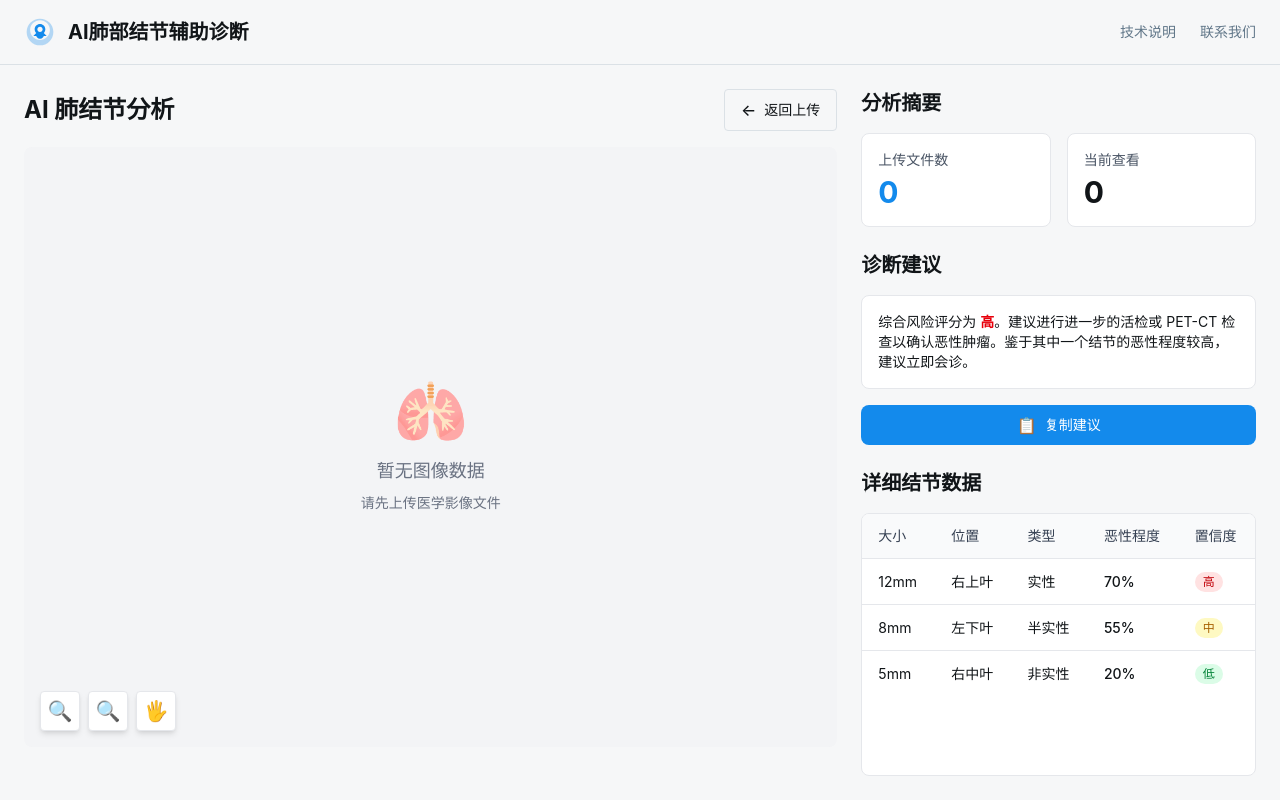
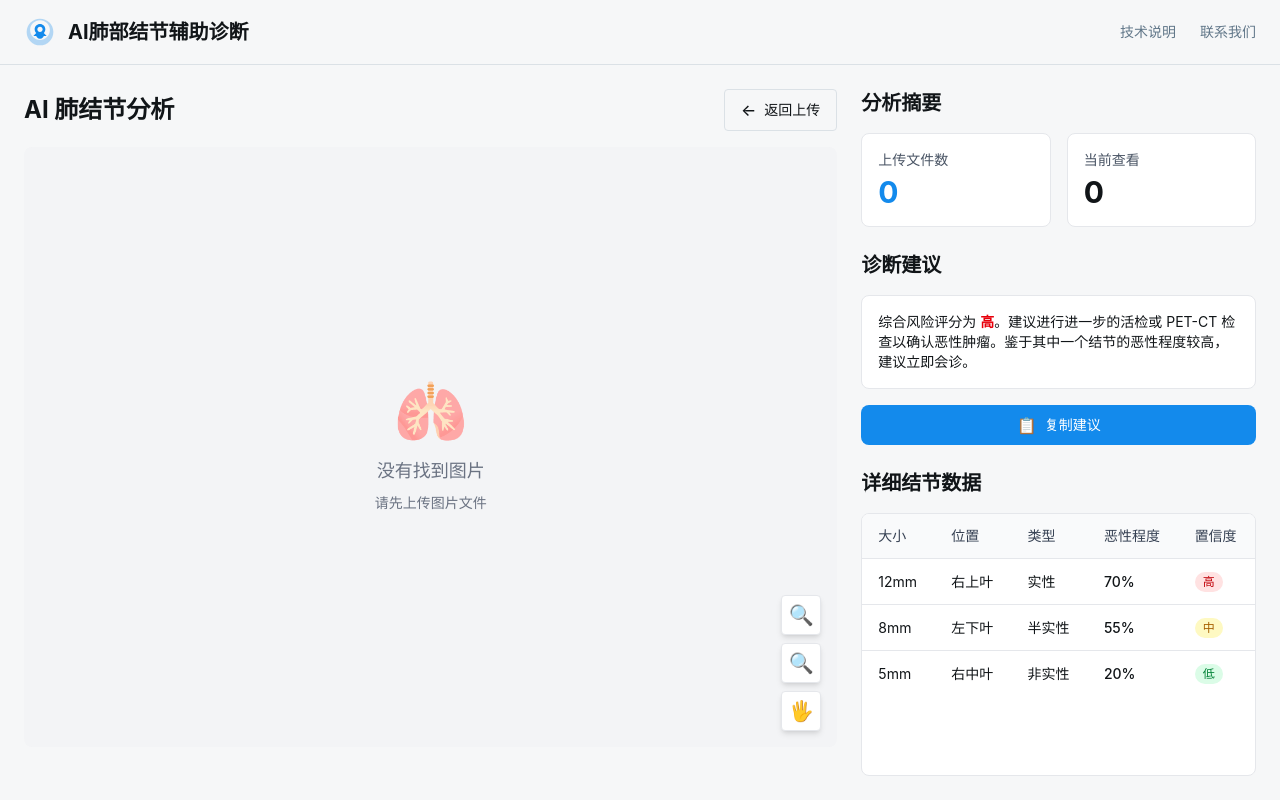
Before and after one commit to yush-ai/lung-dx-ai, a Next.js app in the folder lung-dx-ai/: page /detail in a window 1280 px wide. Built offline with nearby package versions, Linux system fonts and the light colour scheme.

Commit message:
Fix JSX syntax errors in detail page - remove git commands and fix component structure

```diff
--- a/lung-dx-ai/src/app/detail/page.tsx
+++ b/lung-dx-ai/src/app/detail/page.tsx
@@ -206,13 +206,13 @@ export default function Detail() {
               ) : (
                 <div className="text-center text-gray-500 dark:text-gray-400">
                   <div className="text-6xl mb-4">🫁</div>
-                  <p className="text-lg font-medium">暂无图像数据</p>
-                  <p className="text-sm mt-2">请先上传医学影像文件</p>
+                  <p className="text-lg font-medium">没有找到图片</p>
+                  <p className="text-sm mt-2">请先上传图片文件</p>
                 </div>
               )}
 
-              {/* 控制按钮 */}
-              <div className="absolute bottom-4 left-4 flex gap-2">
+              {/* 缩放控制按钮 */}
+              <div className="absolute bottom-4 right-4 flex flex-col gap-2">
                 <button
                   onClick={handleZoomIn}
                   className="flex items-center justify-center size-10 rounded bg-white dark:bg-gray-700 border border-gray-200 dark:border-gray-600 shadow-md hover:bg-gray-50 dark:hover:bg-gray-600 transition-colors cursor-pointer"
```
